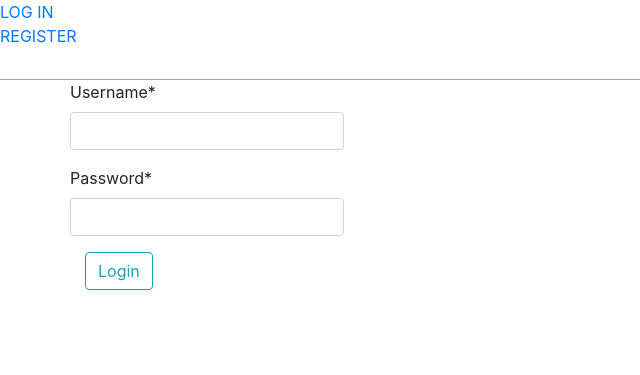
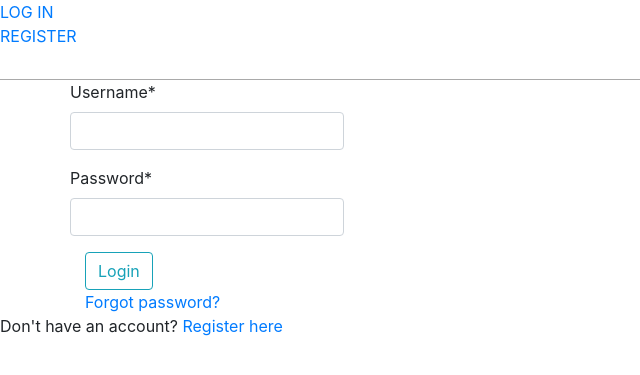
Before and after one commit to 8santosh8/F00d33z, a Django app: page /Login/ in a window 1280 px wide. Shown: the top 375 px of the page, without its empty margins (0-640 px from the left). Run offline with Django 3.2, Linux system fonts and the light colour scheme; some libraries are stand-ins or nearby versions.

Commit message:
Created reset password

```diff
--- a/Foodezz/Users/models.py
+++ b/Foodezz/Users/models.py
@@ -22,5 +22,5 @@ class User_Profile(models.Model):
 
         if img.height > 300 or img.width > 300:
             desired_size = (300 ,300)
-            img.thumnail(desired_size)
+            img.thumbnail(desired_size)
             img.save(self.image.path)
--- a/Foodezz/Users/templates/Users/Login.html
+++ b/Foodezz/Users/templates/Users/Login.html
@@ -20,5 +20,11 @@
 
                 </form>
             </div>
+        <a href="{% url 'password_reset' %}">
+            Forgot password?
+        </a>
+        </div>
+        <div>
+            Don't have an account? <a href="{% url 'Users-Register' %}">Register here</a>
         </div>
 {% endblock body %}
--- a/Foodezz/Users/templates/Users/Register.html
+++ b/Foodezz/Users/templates/Users/Register.html
@@ -26,7 +26,7 @@
                     </div>
                     <div class="col-md-12 border-top pt-4">
                         <small class="text-muted">
-                            Already have an account? <a class="ml-2" href='{% url 'Users-Login %}'>Login</a>
+                            Already have an account? <a class="ml-2" href='{% url 'Users-Login' %}'>Login</a>
                         </small>
                     </div>
                 </form>
--- a/Foodezz/Users/urls.py
+++ b/Foodezz/Users/urls.py
@@ -11,9 +11,14 @@ urlpatterns = [
     path('Login/',views.Login,name='Users-Login'),
     path('Logout/',auth_views.LogoutView.as_view(template_name='Users/Logout.html'),name='Users-Logout'),
     path('Password-Reset/', auth_views.PasswordResetView.as_view(template_name='Users/Password-Reset.html'),
-         name='Users-Password-Reset'),
+         name='password_reset'),
     path('Password-Reset/done', auth_views.PasswordResetDoneView.as_view(template_name='Users/Password-Reset-Done.html'),
-         name='Users-Password-Reset-Done'),
+         name='password_reset_done'),
+    path('Password-Reset-confirm/<uidb64>/<token>/',
+         auth_views.PasswordResetConfirmView.as_view(template_name='Users/Password-Reset-Confirm.html'),
+         name='password_reset_confirm'),
+    path('Password-Reset-complete/', auth_views.PasswordResetCompleteView.as_view(template_name='Users/Password-Reset-Complete.html'),
+         name='password_reset_complete'),
     path('Profile/',views.Profile,name='Users-Profile'),
 ]
 
--- a/Foodezz/Users/views.py
+++ b/Foodezz/Users/views.py
@@ -4,7 +4,6 @@ from Users.forms import C_Login
 from . import forms
 from django.contrib import messages
 from django.contrib.auth.decorators import login_required
-from django.urls import reverse
 
 def Register(request):
     if(request.method == 'POST'):
```
Also changed, not shown: Foodezz/Foodezz/settings.py (+7 -0 lines), Foodezz/Users/templates/Users/Password-Reset-Complete.html (added, +15 -0 lines), Foodezz/Users/templates/Users/Password-Reset-Confirm.html (added, +29 -0 lines), Foodezz/Users/templates/Users/Password-Reset-Done.html (renamed from Foodezz/Users/templates/Users/Password-Rest-Done.html).
